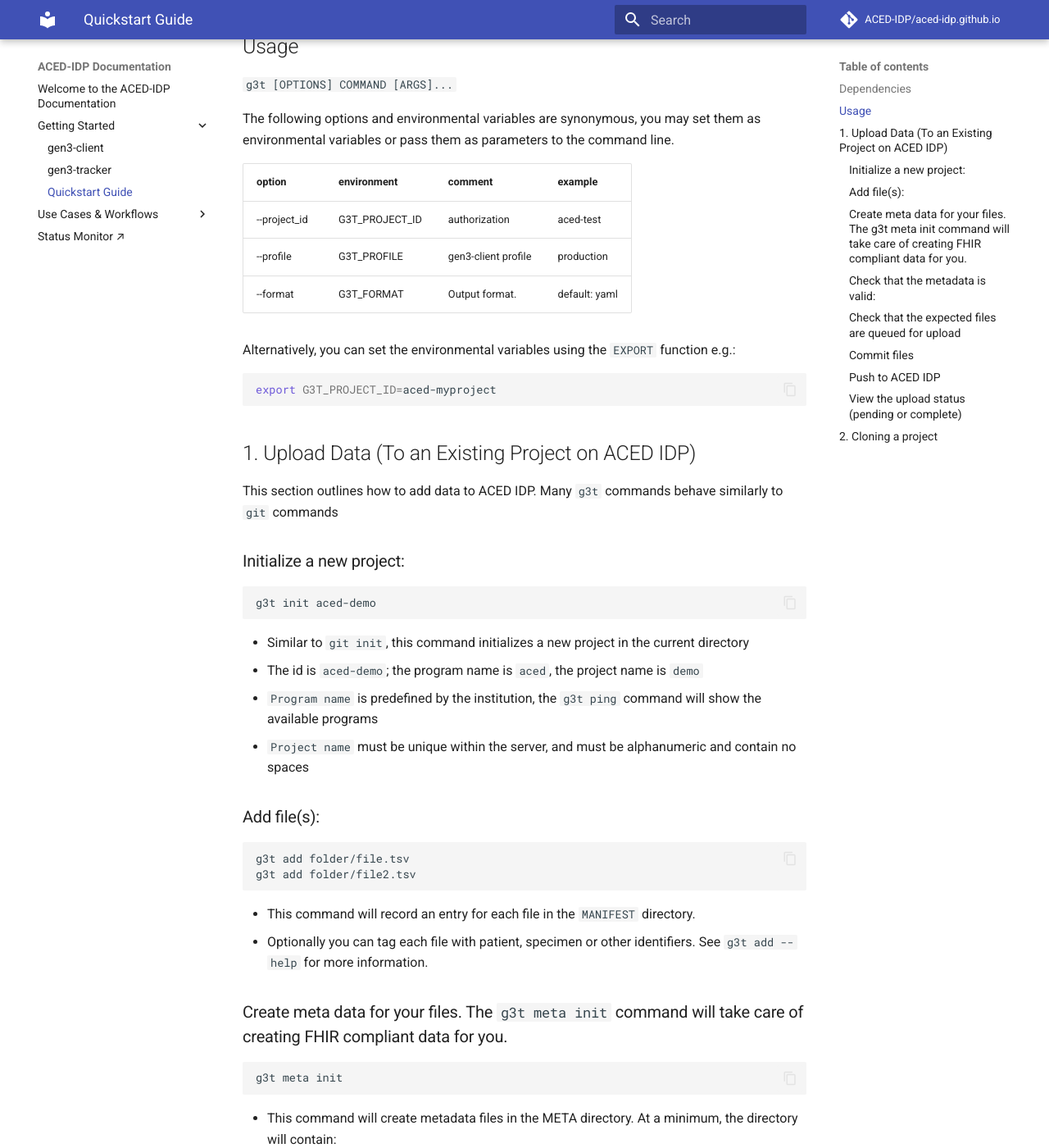
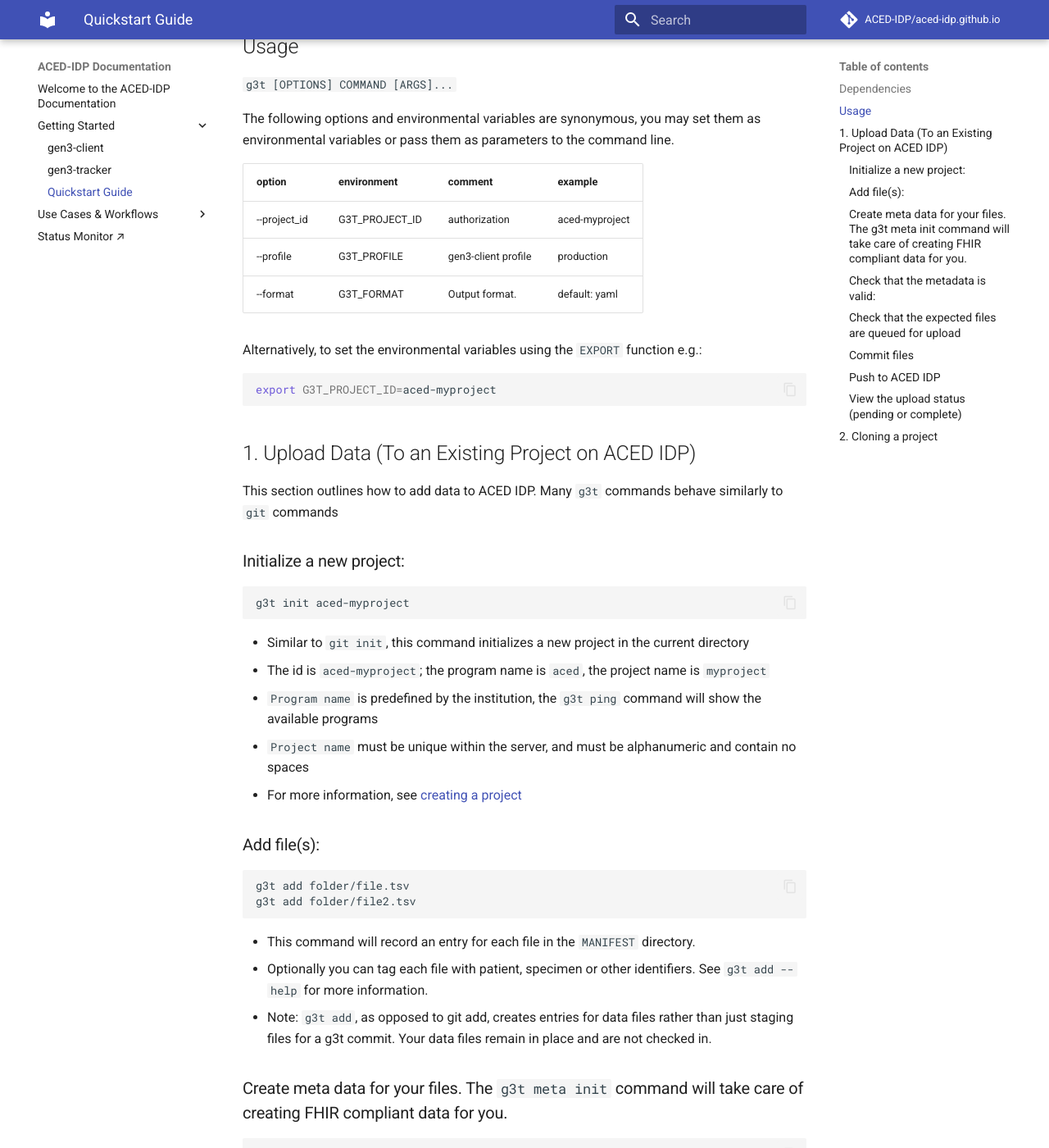
Before and after one commit to ACED-IDP/aced-idp.github.io, an MkDocs documentation site: the page built from docs/workflows/quick-start-guide.md, in a window 1280 px wide and 1400 px high, scrolled down 332 px. Shown: the whole window at 82% size. Built offline with MkDocs 1.6.1 and Material for MkDocs 9.7.7, drawn with Linux system fonts in a browser that asks for light colours; comment, search, counter and statistics services are not loaded; some of the changed text lies outside the part shown.

````diff
--- a/docs/workflows/quick-start-guide.md
+++ b/docs/workflows/quick-start-guide.md
@@ -14,13 +14,13 @@ Please ensure you have the following dependencies installed:
 
 The following options and environmental variables are synonymous, you may set them as environmental variables or pass them as parameters to the command line.
 
-| option       | environment     | comment             | example       |
-|--------------|-----------------| ------------------- |---------------|
-| --project_id | G3T_PROJECT_ID  | authorization       | aced-test     |
-| --profile    | G3T_PROFILE     | gen3-client profile | production    |
-| --format     | G3T_FORMAT      | Output format.      | default: yaml |
+| option       | environment     | comment             | example         |
+|--------------|-----------------| ------------------- |-----------------|
+| --project_id | G3T_PROJECT_ID  | authorization       | aced-myproject  |
+| --profile    | G3T_PROFILE     | gen3-client profile | production      |
+| --format     | G3T_FORMAT      | Output format.      | default: yaml   |
 
-Alternatively, you can set the environmental variables using the `EXPORT` function e.g.:
+Alternatively, to set the environmental variables using the `EXPORT` function e.g.:
 
 ```sh
 export G3T_PROJECT_ID=aced-myproject
@@ -33,14 +33,14 @@ This section outlines how to add data to ACED IDP. Many `g3t` commands behave si
 ### Initialize a new project:
 
 ```
-g3t init aced-demo
+g3t init aced-myproject
 ```
 
 * Similar to `git init`, this command initializes a new project in the current directory
-* The id is `aced-demo`; the program name is `aced`, the project name is `demo`
+* The id is `aced-myproject`; the program name is `aced`, the project name is `myproject`
 * `Program name` is predefined by the institution, the `g3t ping` command will show the available programs
 * `Project name` must be unique within the server, and must be alphanumeric and contain no spaces
-
+* For more information, see [creating a project](creating-project.md)
 
 ### Add file(s):
 
@@ -51,6 +51,7 @@ g3t add folder/file2.tsv
 
 * This command will record an entry for each file in the `MANIFEST` directory.
 * Optionally you can tag each file with patient, specimen or other identifiers. See `g3t add --help` for more information.
+* Note: `g3t add`, as opposed to git add, creates entries for data files rather than just staging files for a g3t commit.  Your data files remain in place and are not checked in.
 
 
 ### Create meta data for your files. The `g3t meta init` command will take care of creating FHIR compliant data for you.
@@ -82,6 +83,8 @@ Additional metadata files for patient, specimen, and other entities will be gene
 ```
 g3t meta validate
 ```
+
+The system will print summary counts and an informative messages if the metadata is invalid.
 
 
 ### Check that the expected files are queued for upload
````
Also changed, not shown: other parts of docs/workflows/quick-start-guide.md (+1 -1 lines), docs/data-model/introduction.md (+1 -1 lines), docs/index.md (+1 -1 lines), docs/workflows/metadata.md (+1 -1 lines), docs/workflows/portal-download.md (+1 -1 lines), docs/workflows/restrict-access.md (deleted, +0 -32 lines).
